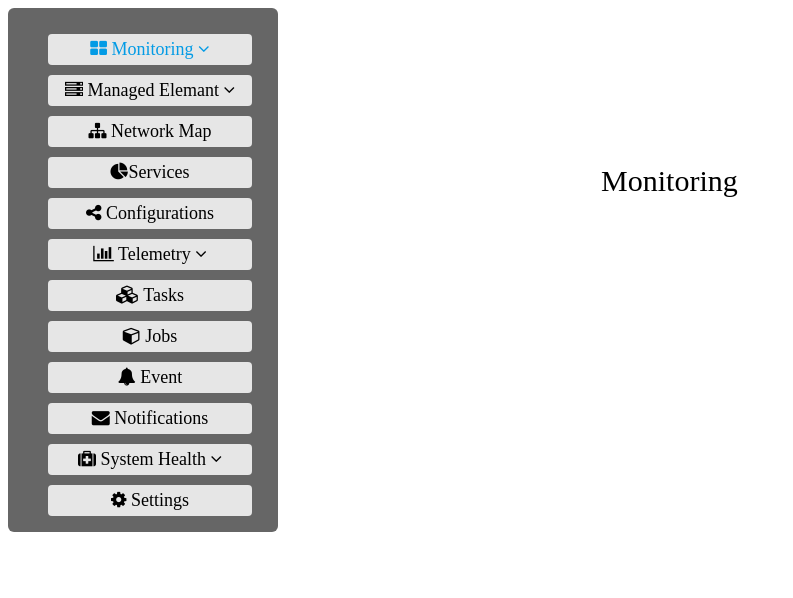
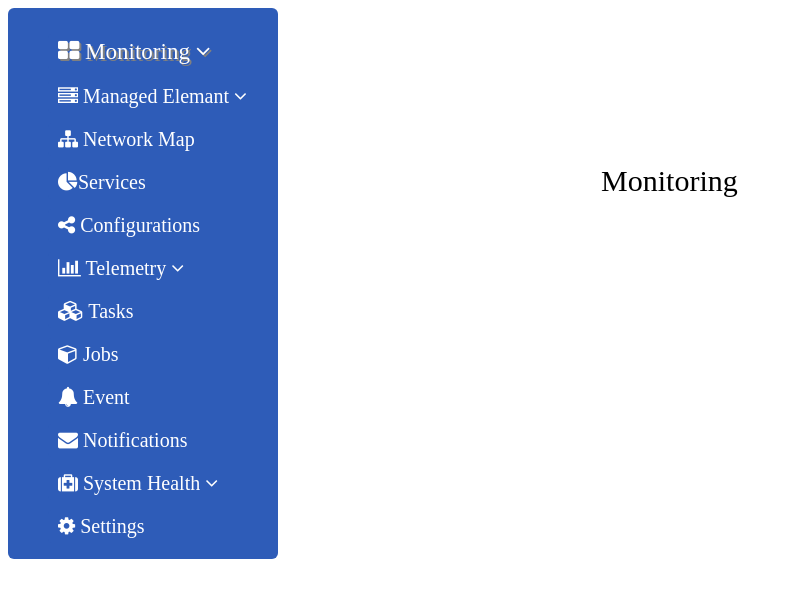
Before and after one commit to Tala-Boss/Angular, an Angular app: page /first-component in a window 1280 px wide. Shown: the top 598 px of the page, without its empty margins (0-793 px from the left). Built offline with nearby package versions, Linux system fonts and the light colour scheme.

Commit message:
Update app.component.css

```diff
--- a/src/app/app.component.css
+++ b/src/app/app.component.css
@@ -13,29 +13,29 @@ nav a {
   text-decoration: none;
   margin-top: 10px;
   display: inline-block;
-  background-color: #e6e6e6;
+  background-color: #2e5cb8;
   border-radius: 4px;
-  width: 80%;
-   text-align: center;
-   color: black;
-   font-size: 18px;
+  width: 90%;
+
+   color: white;
+   font-size: 20px;
 }
-nav a:visited, a:link {
-  color: #334953;
-}
+
 nav a:hover {
   color: #039be5;
   background-color: #cfd8dc;
 }
 nav a.active {
-  color: #039be5;
+ font-size: 23px;
+ text-shadow: 2px 2px gray;
 }
 
 #first {
    border-radius: 6px;
     width: 270px;
+    height: 100%;
     float:left; /* add this */
-    background-color: #666666;
+    background-color: #2e5cb8;
 
 }
 #second  {
```
